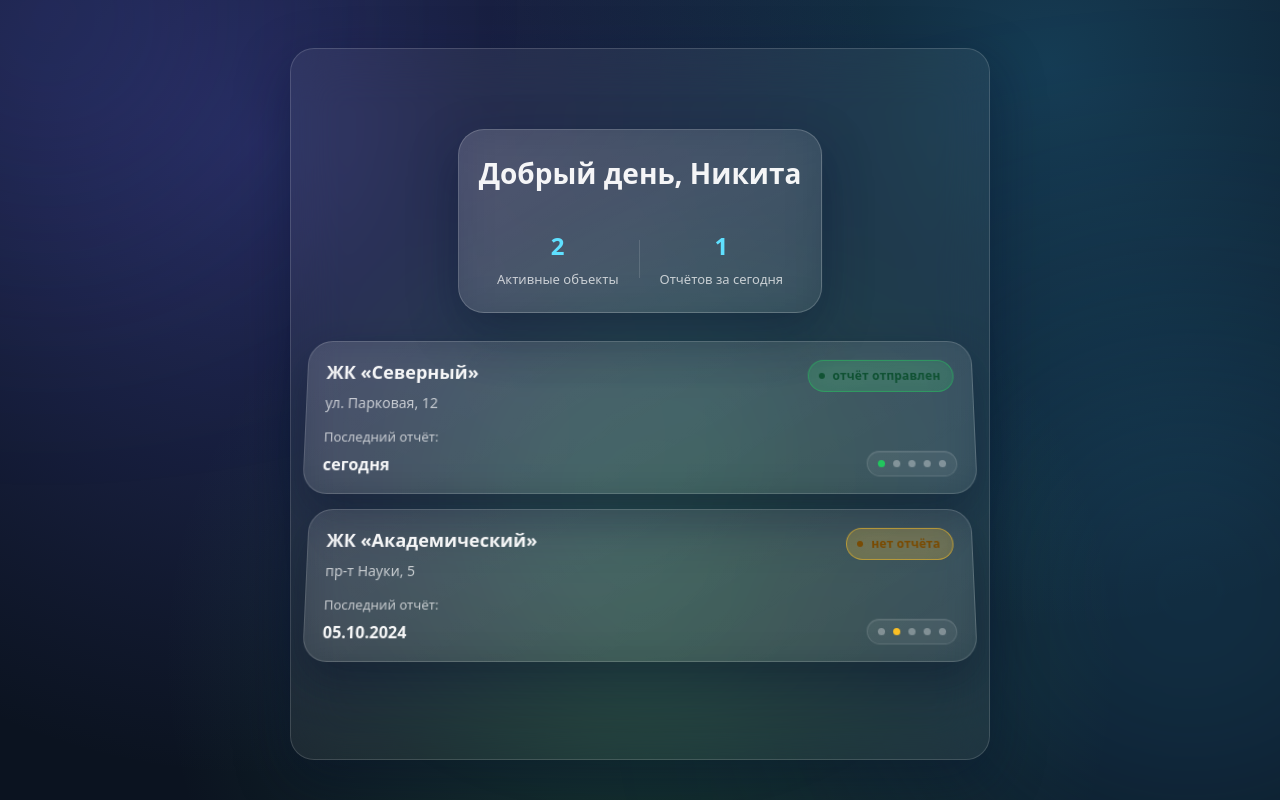
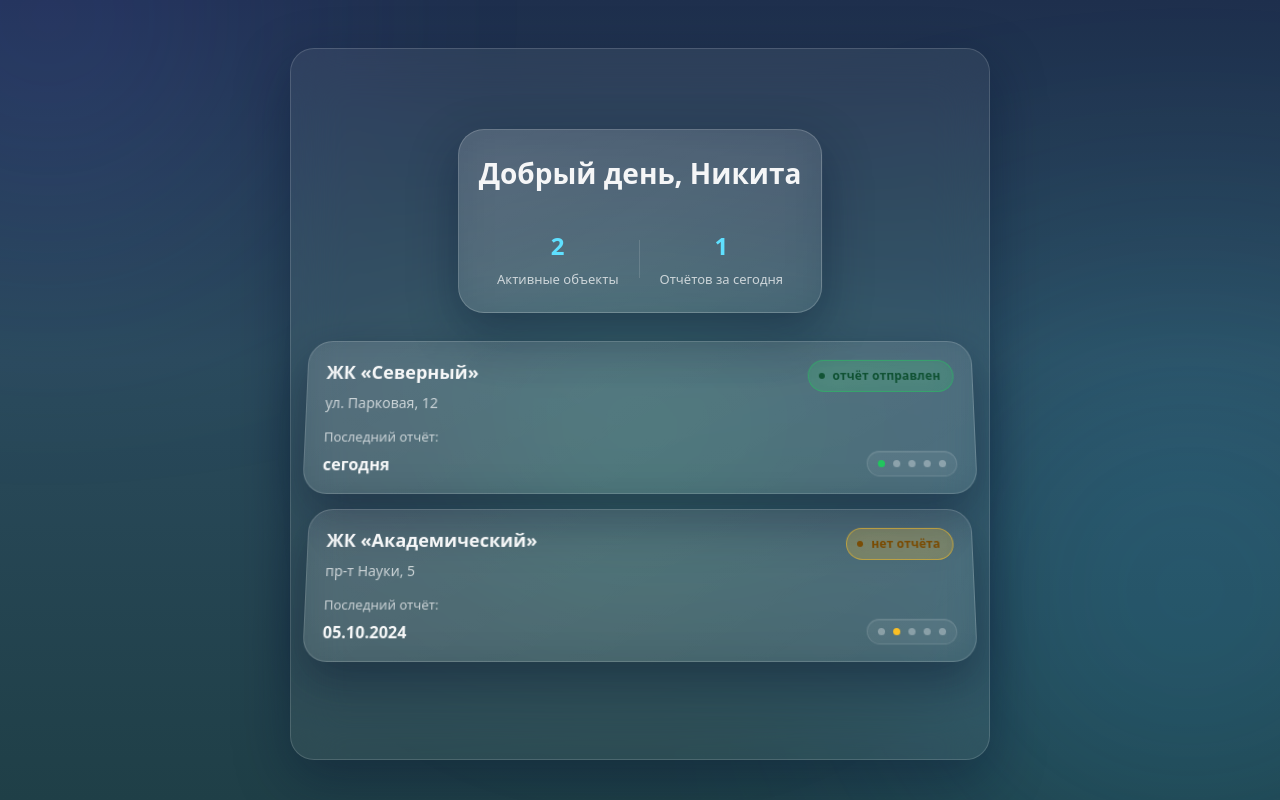
Before and after one commit to elyadamirovna/ptobot-frontend, a React (Vite) app: page / in a window 1280 px wide. Built offline with nearby package versions, Linux system fonts and the light colour scheme; no server answers.

Commit message:
Align PWA status bar color with gradient

```diff
--- a/index.html
+++ b/index.html
@@ -6,7 +6,7 @@
     <meta name="viewport" content="width=device-width, initial-scale=1, viewport-fit=cover" />
     <meta name="apple-mobile-web-app-capable" content="yes" />
     <meta name="apple-mobile-web-app-status-bar-style" content="black-translucent" />
-    <meta name="theme-color" content="#0B1320" />
+    <meta name="theme-color" content="#1E2F4D" />
     <title>frontend</title>
   </head>
   <body>
--- a/src/index.css
+++ b/src/index.css
@@ -71,12 +71,15 @@ body {
     --chart-5: 27 87% 67%;
     --radius: 0.5rem;
 
+    --app-top-color: #1e2f4d;
     --app-surface: #0b1320;
-    --app-surface-gradient-start: #0b1320;
-    --app-surface-gradient:
-      radial-gradient(circle at 20% 18%, rgba(99, 102, 241, 0.28), transparent 52%),
-      radial-gradient(circle at 82% 8%, rgba(56, 189, 248, 0.24), transparent 44%),
-      radial-gradient(circle at 50% 82%, rgba(72, 187, 120, 0.22), transparent 52%);
+    --app-surface-gradient-start: var(--app-top-color);
+    --app-surface-gradient: linear-gradient(
+      180deg,
+      #1e2f4d 0%,
+      #2a4a5c 45%,
+      #1f3f47 100%
+    );
     --app-foreground: #f8fbff;
 
     /* Безопасные отступы для экранных вырезов */
```
